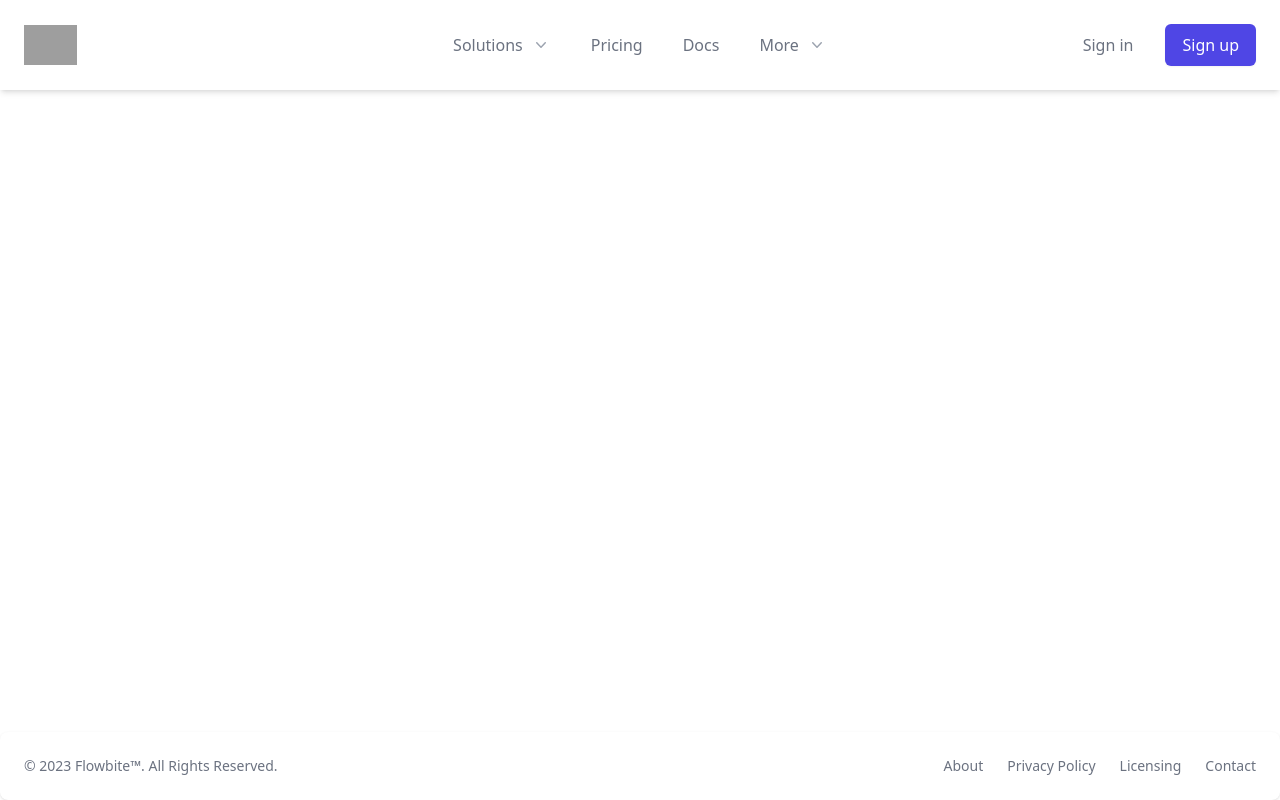
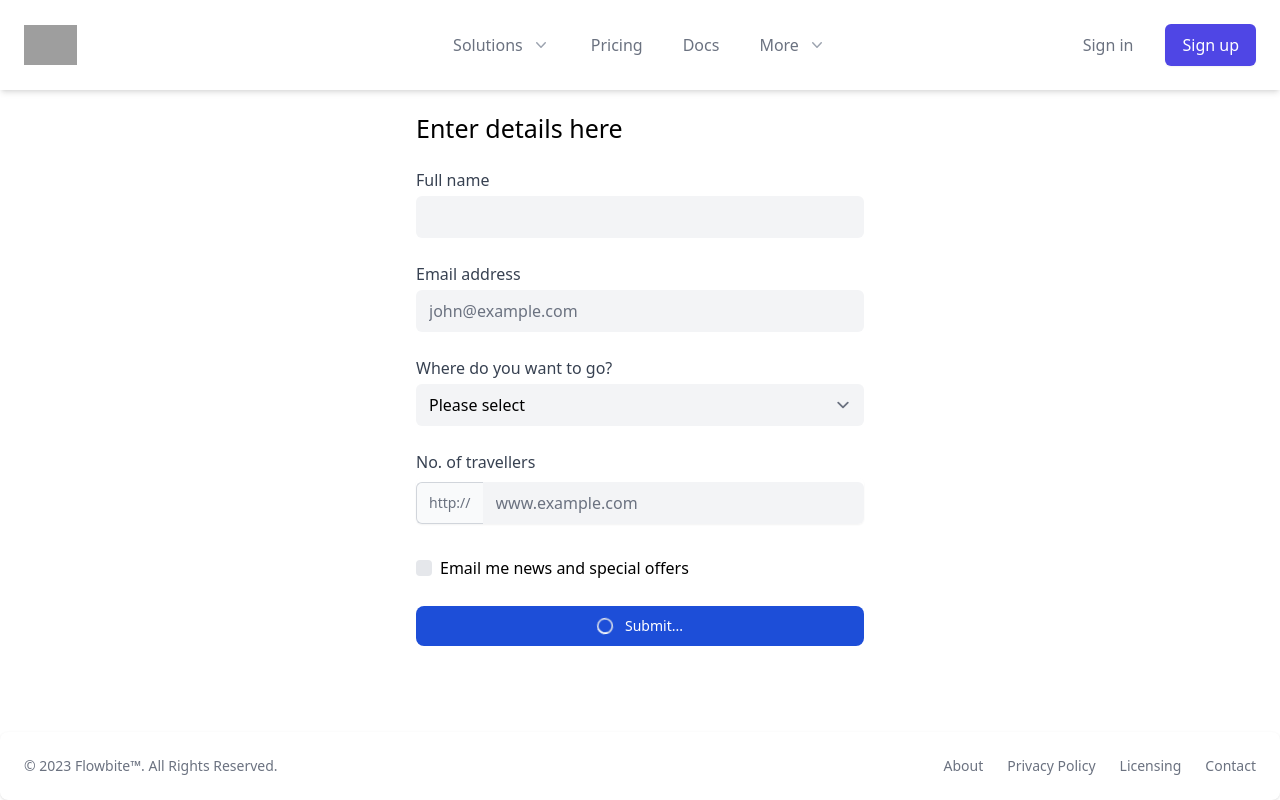
Before and after one commit to nynrathod/SpaceX, a React (Vite) app in the folder client/: page / in a window 1280 px wide. Built offline with nearby package versions, Linux system fonts and the light colour scheme; grey boxes are pictures that could not be loaded.

Commit message:
Home page created

```diff
--- a/client/src/pages/Home.tsx
+++ b/client/src/pages/Home.tsx
@@ -2,18 +2,68 @@ import React from 'react';
 
 import Header from '../components/Header';
 import Footer from '../components/Footer';
+import Layout from '../components/Layout/Layout';
 
 function Home() {
 	return (
-		<div className="">
-
-			<Header />
-
-
-
-			<Footer />
-
-		</div>
+		<Layout>
+			<div className="m-auto max-w-md mt-[20px]">
+				<h3 className="text-[25px] mb-[20px]">Enter details here</h3>
+				<div className="grid grid-cols-1 gap-6">
+					<label className="block">
+						<span className="text-gray-700">Full name</span>
+						<input type="text" className="mt-1 block w-full rounded-md bg-gray-100 border-transparent focus:border-gray-500 focus:bg-white focus:ring-0" placeholder="" />
+					</label>
+					<label className="block">
+						<span className="text-gray-700">Email address</span>
+						<input type="email" className="mt-1 block w-full rounded-md bg-gray-100 border-transparent focus:border-gray-500 focus:bg-white focus:ring-0" placeholder="john@example.com" />
+					</label>
+					<label className="block">
+						<span className="text-gray-700">Where do you want to go? </span>
+						<select className="block w-full mt-1 rounded-md bg-gray-100 border-transparent focus:border-gray-500 focus:bg-white focus:ring-0">
+							<option disabled selected>Please select</option>
+							<option value="India">India</option>
+							<option value="Africa">Africa</option>
+							<option value="Europe">Europe</option>
+						</select>
+					</label>
+					<label className="block">
+						<span className="text-gray-700">No. of travellers </span>
+						<div className="mt-1 flex rounded-md shadow-sm">
+							<span className="inline-flex items-center mt-1 rounded-l-md border border-r-0 border-gray-300 bg-gray-50 px-3 text-sm text-gray-500">
+								http://
+							</span>
+							<input
+								type="text"
+								name="company-website"
+								id="company-website"
+								className="block w-full mt-1 rounded-md rounded-l-none bg-gray-100 border-transparent focus:border-gray-500 focus:bg-white focus:ring-0"
+								placeholder="www.example.com"
+							/>
+						</div>
+					</label>
+					<div className="block">
+						<div className="mt-2">
+							<div>
+								<label className="inline-flex items-center">
+									<input type="checkbox" className="rounded bg-gray-200 border-transparent focus:border-transparent focus:bg-gray-200 text-gray-700 focus:ring-1 focus:ring-offset-2 focus:ring-gray-500" />
+									<span className="ml-2">Email me news and special offers</span>
+								</label>
+							</div>
+						</div>
+					</div>
+					<div className="block">
+						<button disabled type="button" className="text-white bg-blue-700 hover:bg-blue-800 focus:ring-4 focus:outline-none focus:ring-blue-300 font-medium rounded-lg text-sm px-5 py-2.5 text-center mr-2 dark:bg-blue-600 dark:hover:bg-blue-700 dark:focus:ring-blue-800 inline-flex justify-center items-center w-full">
+							<svg aria-hidden="true" role="status" className="inline w-4 h-4 mr-3 text-white animate-spin" viewBox="0 0 100 101" fill="none" xmlns="http://www.w3.org/2000/svg">
+								<path d="M100 50.5908C100 78.2051 77.6142 100.591 50 100.591C22.3858 100.591 0 78.2051 0 50.5908C0 22.9766 22.3858 0.59082 50 0.59082C77.6142 0.59082 100 22.9766 100 50.5908ZM9.08144 50.5908C9.08144 73.1895 27.4013 91.5094 50 91.5094C72.5987 91.5094 90.9186 73.1895 90.9186 50.5908C90.9186 27.9921 72.5987 9.67226 50 9.67226C27.4013 9.67226 9.08144 27.9921 9.08144 50.5908Z" fill="#E5E7EB" />
+								<path d="M93.9676 39.0409C96.393 38.4038 97.8624 35.9116 97.0079 33.5539C95.2932 28.8227 92.871 24.3692 89.8167 20.348C85.8452 15.1192 80.8826 10.7238 75.2124 7.41289C69.5422 4.10194 63.2754 1.94025 56.7698 1.05124C51.7666 0.367541 46.6976 0.446843 41.7345 1.27873C39.2613 1.69328 37.813 4.19778 38.4501 6.62326C39.0873 9.04874 41.5694 10.4717 44.0505 10.1071C47.8511 9.54855 51.7191 9.52689 55.5402 10.0491C60.8642 10.7766 65.9928 12.5457 70.6331 15.2552C75.2735 17.9648 79.3347 21.5619 82.5849 25.841C84.9175 28.9121 86.7997 32.2913 88.1811 35.8758C89.083 38.2158 91.5421 39.6781 93.9676 39.0409Z" fill="currentColor" />
+							</svg>
+							Submit...
+						</button>
+					</div>
+				</div>
+			</div>
+		</Layout>
 	);
 }
 
```
